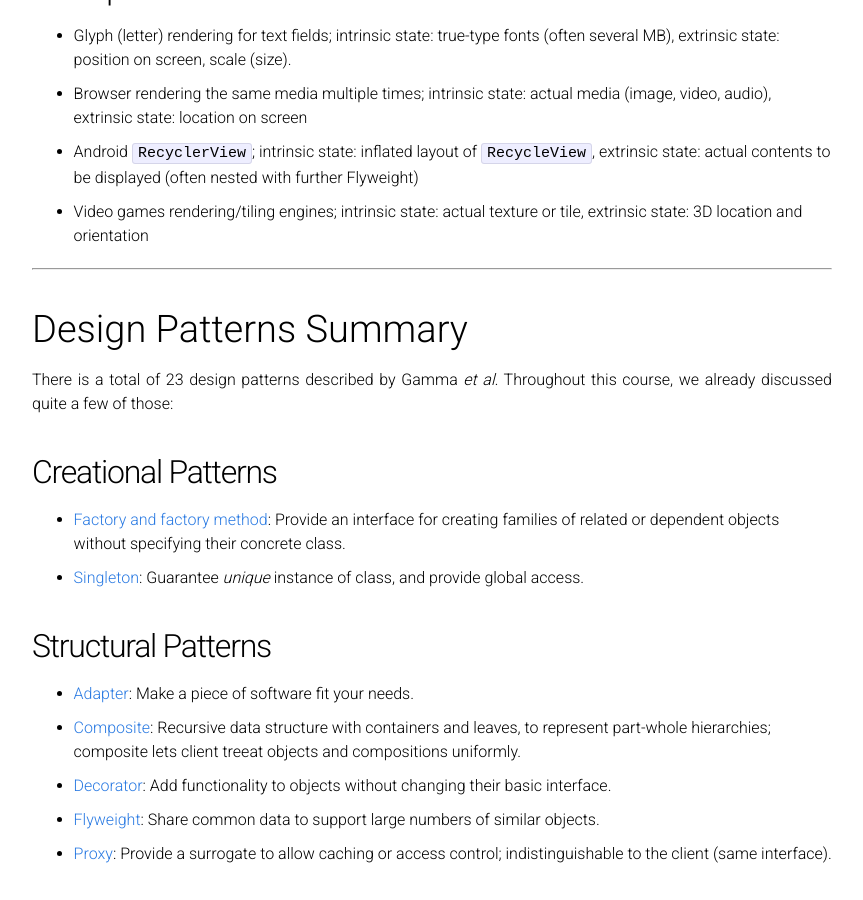
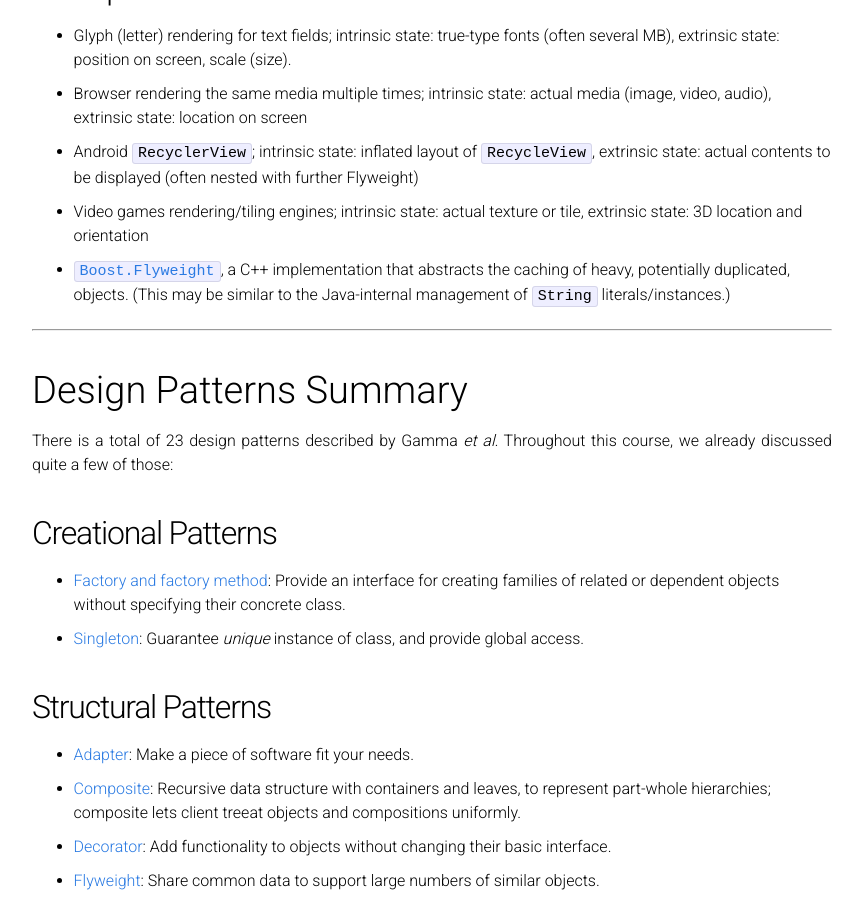
Before and after one commit to ohm-softa/ohm-softa.github.io, a Jekyll site: the page built from 09ln-proxy-adapter-flyweight.md, in a window 1280 px wide and 900 px high, scrolled down 9774 px. Shown: the whole window, without its empty margins (208-1071 px from the left). Built offline with Jekyll 4.4.1, drawn with Linux system fonts in a browser that asks for light colours; our own code applies the rules of GitHub Pages for plain Markdown files.

Commit message:
Added link to Boost.Flyweight

```diff
--- a/09ln-proxy-adapter-flyweight.md
+++ b/09ln-proxy-adapter-flyweight.md
@@ -384,6 +384,7 @@ Notes:
 - Browser rendering the same media multiple times; intrinsic state: actual media (image, video, audio), extrinsic state: location on screen
 - Android `RecyclerView`; intrinsic state: inflated layout of `RecycleView`, extrinsic state: actual contents to be displayed (often nested with further Flyweight)
 - Video games rendering/tiling engines; intrinsic state: actual texture or tile, extrinsic state: 3D location and orientation
+- [`Boost.Flyweight`](https://www.boost.org/doc/libs/1_84_0/libs/flyweight/doc/index.html), a C++ implementation that abstracts the caching of heavy, potentially duplicated, objects. (This may be similar to the Java-internal management of `String` literals/instances.)
 
 ---
 
```
